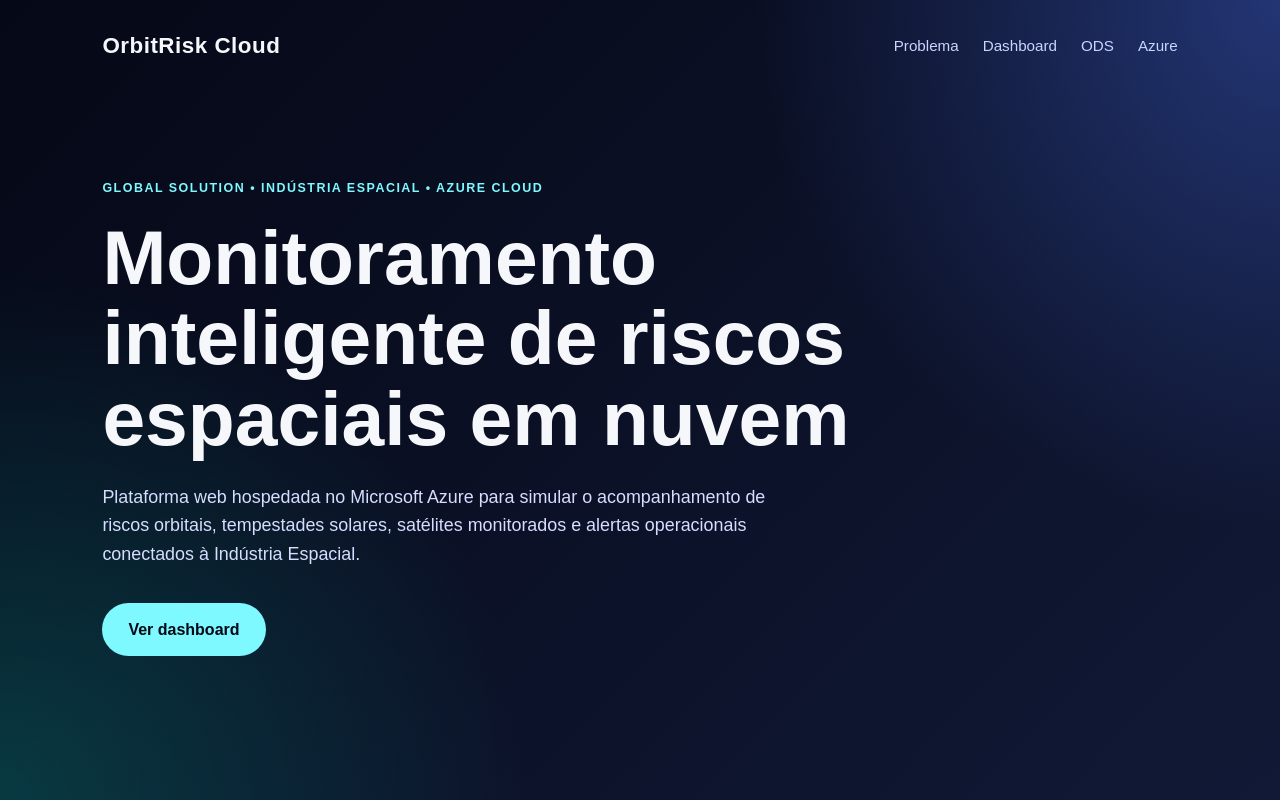
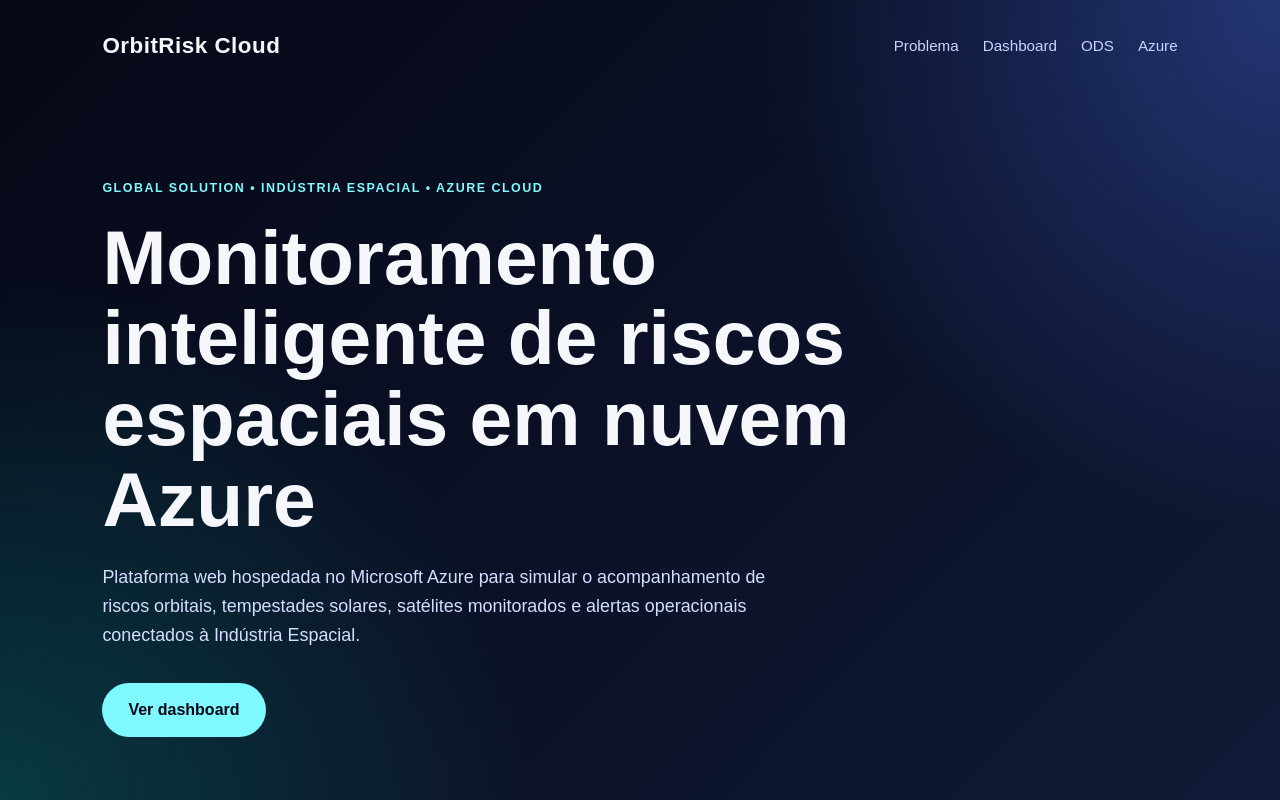
Before and after one commit to victoriafpizza/orbitrisk-cloud, a plain HTML site: page index.html in a window 1280 px wide. Shown: the top 800 px of the page. Drawn offline with Linux system fonts and the light colour scheme.

Commit message:
Atualiza texto principal da aplicacao

```diff
--- a/index.html
+++ b/index.html
@@ -20,7 +20,7 @@
 
     <section class="hero-content">
       <span class="tag">Global Solution • Indústria Espacial • Azure Cloud</span>
-      <h1>Monitoramento inteligente de riscos espaciais em nuvem</h1>
+      <h1>Monitoramento inteligente de riscos espaciais em nuvem Azure</h1>
       <p>
         Plataforma web hospedada no Microsoft Azure para simular o acompanhamento
         de riscos orbitais, tempestades solares, satélites monitorados e alertas
```
